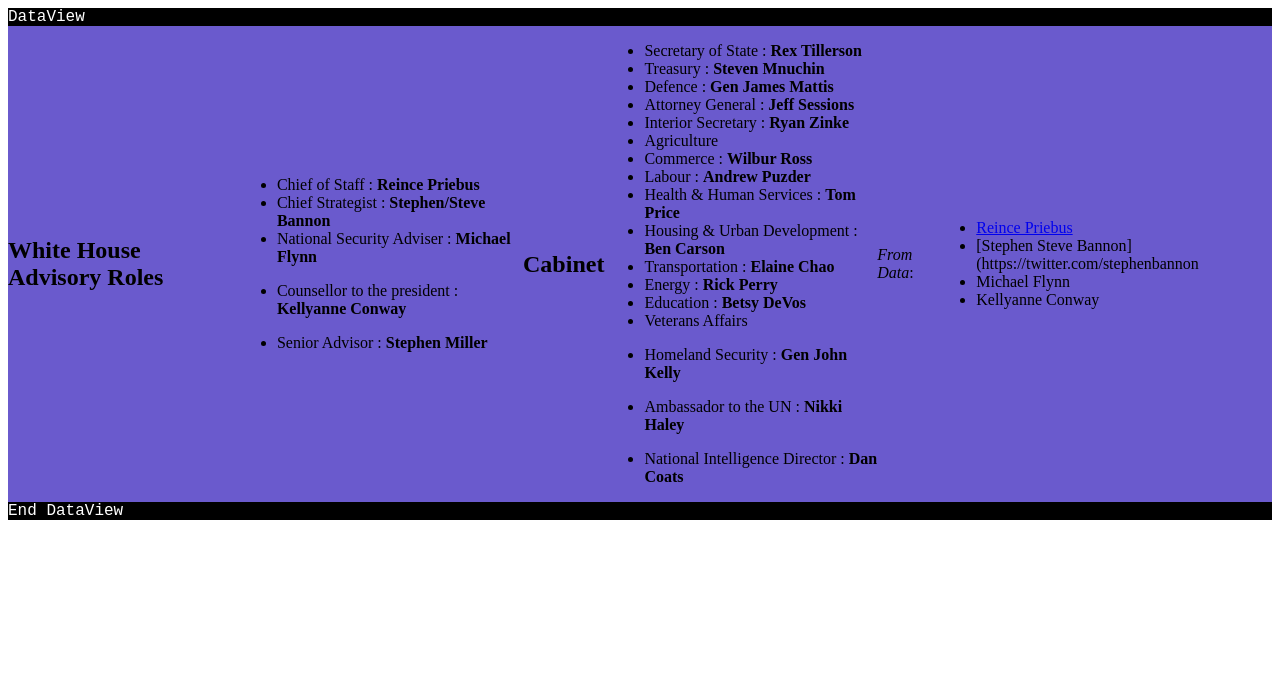
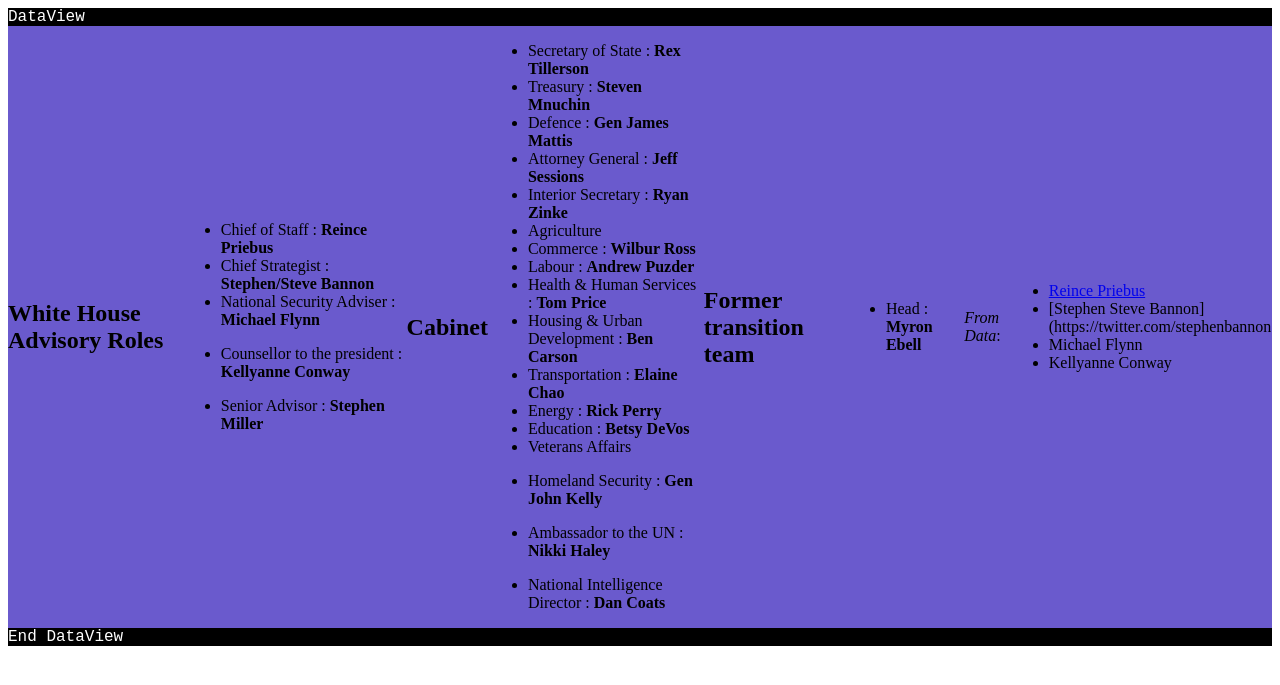
Before and after one commit to zwartpi/thetrumpstweet, a Jekyll site: the page built from entourage.md, in a window 1280 px wide. Shown: the top 685 px of the page. Built offline with Jekyll 4.4.1, drawn with Linux system fonts in a browser that asks for light colours; our own code applies the rules of GitHub Pages for plain Markdown files.

Commit message:
Update entourage.md

```diff
--- a/entourage.md
+++ b/entourage.md
@@ -33,6 +33,10 @@ layout: dataviewer
 
 - National Intelligence Director : **Dan Coats**
 
+## Former transition team
+
+- Head : **Myron Ebell**
+
 *From Data*:
 
 - [{{ site.data.people.ChiefOfStaff.Name }}](https://twitter.com/{{ site.data.people.ChiefOfStaff.Twitter }})
```
